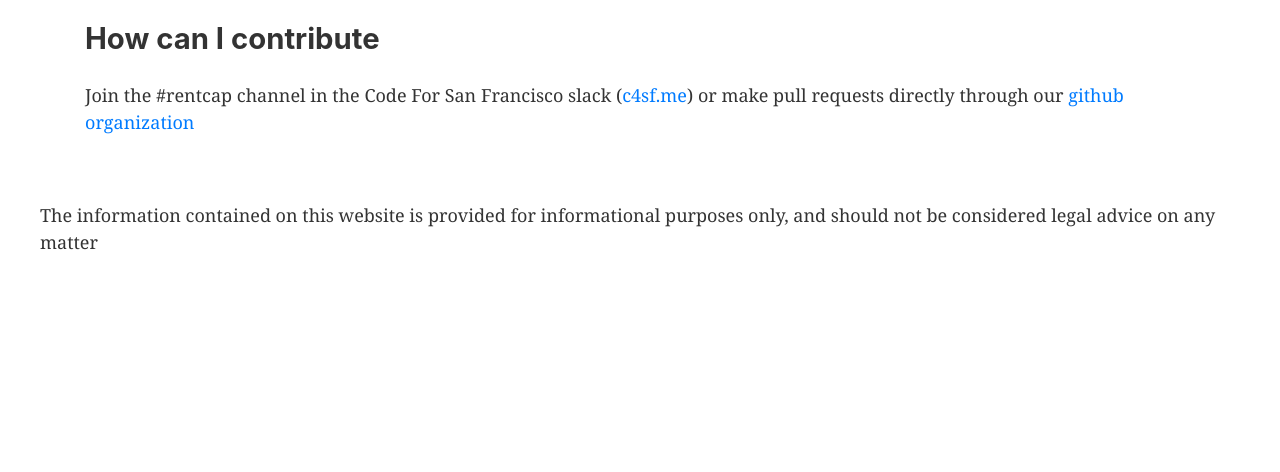
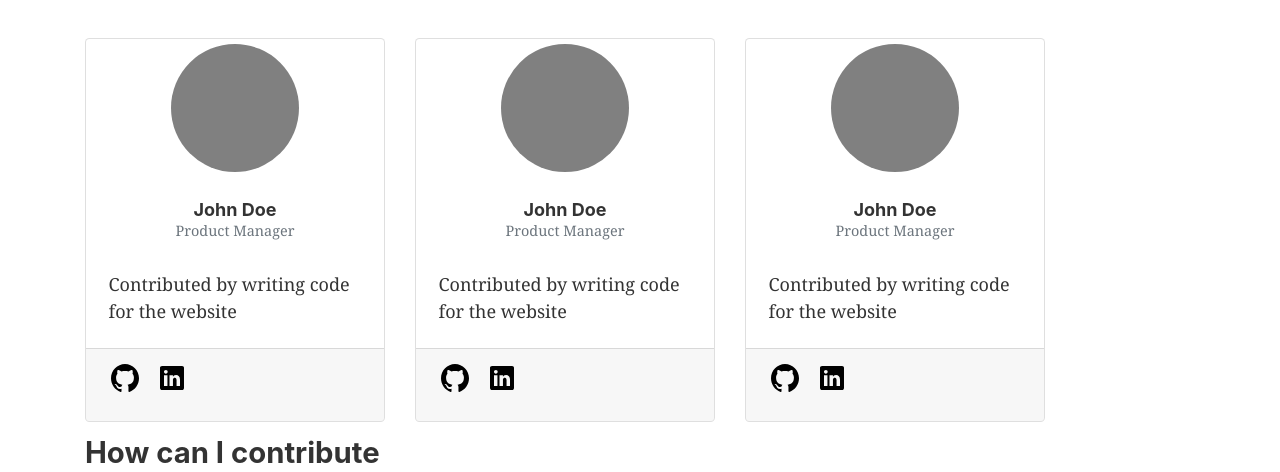
Before and after one commit to Rent-Cap/calculator, a Gatsby site: page /about in a window 1280 px wide. Shown: the part 345-817 px from the top of the page. Built offline with nearby package versions, Linux system fonts and the light colour scheme; Gatsby itself is replaced by a stand-in of ours.

Commit message:
Add attribution cards

```diff
--- /dev/null
+++ b/src/components/AttributionCard.js
@@ -0,0 +1,41 @@
+import React from 'react'
+import github from '../images/github.svg'
+import linkedin from '../images/linkedin.svg'
+
+const linkTypeToImage = {
+  'github': github,
+  'linkedin': linkedin
+}
+
+const AttributionCard = ({ name, photoUrl, title, description, links }) => {
+  const linkList = links.map(link => {
+    return (
+      <li key={link.href}>
+        <a href={link.href}><img src={linkTypeToImage[link.type]} /></a>
+      </li>
+    )
+  })
+  return (
+    <div className="contributor card">
+      <div class="portrait card-img-top"></div>
+      <div className="card-body">
+        <div className="contributor-header">
+          <h4 className="card-title">
+            {name}
+          </h4>
+          <small className="text-muted">{title}</small>
+        </div>
+        <p className="card-text">
+          {description}
+        </p>
+      </div>
+        <div className="card-footer">
+          <ul className="social-links">
+            {linkList}
+          </ul>
+        </div>
+    </div>
+  )
+}
+
+export default AttributionCard
--- a/src/components/layout.css
+++ b/src/components/layout.css
@@ -634,6 +634,44 @@ footer {
 nav {
   margin-bottom: 30px;
 }
+.contributor {
+  width: 300px;
+  margin: 15px;
+}
+.portrait {
+  border-radius: 100%;
+  width: 128px;
+  height: 128px;
+  background-color: grey;
+  margin: 5px auto;
+}
+.contributor > .card-body > .card-title {
+  text-align: center;
+}
+.contributor-header {
+  display: flex;
+  flex-direction: column;
+  align-items: center;
+  margin-bottom: 30px;
+}
+.contributor-header > .card-title {
+  margin: 0;
+}
+.contributor > .card-body > small {
+  text-align: center;
+}
+.social-links {
+  display: flex;
+  margin: 0;
+}
+.social-links > li {
+  margin-right: 15px;
+}
+.social-links > li > a > img {
+  width: 32px;
+  height: 32px;
+}
+
 @media only screen and (max-width: 600px) {
   html {
     font-size: 100%;
--- a/src/pages/about.js
+++ b/src/pages/about.js
@@ -1,6 +1,7 @@
 import React from 'react'
 import Layout from '../components/Layout'
 import SEO from "../components/Seo"
+import AttributionCard from '../components/AttributionCard'
 
 const About = () => (
   <Layout>
@@ -8,6 +9,26 @@ const About = () => (
     <h1>About</h1>
     <h2>Who built the site</h2>
     <p>This site was built by the Code For San Francisco Brigade and the Tech Equity Collaborative with legal help from Community Legal Services in East Palo Alto.</p>
+    <div className="row">
+      <AttributionCard
+        name="John Doe"
+        description="Contributed by writing code for the website"
+        title="Product Manager"
+        links={[{type: 'github', href: 'www.gh.com'}, {type: 'linkedin', href:"www.li.com"}]}
+      />
+      <AttributionCard
+        name="John Doe"
+        description="Contributed by writing code for the website"
+        title="Product Manager"
+        links={[{type: 'github', href: 'www.gh.com'}, {type: 'linkedin', href:"www.li.com"}]}
+      />
+      <AttributionCard
+        name="John Doe"
+        description="Contributed by writing code for the website"
+        title="Product Manager"
+        links={[{type: 'github', href: 'www.gh.com'}, {type: 'linkedin', href:"www.li.com"}]}
+      />
+    </div>
     <h2>How can I contribute</h2>
     <p>Join the #rentcap channel in the Code For San Francisco slack (<a href="http://c4sf.me">c4sf.me</a>) or make pull requests directly through our <a href="https://github.com/Rent-Cap/">github organization</a></p>
   </Layout>
--- a/src/pages/eligibility.js
+++ b/src/pages/eligibility.js
@@ -78,7 +78,11 @@ class Eligibility extends React.Component {
         </li>
       )))
       return (
-        <li className={`${question.active ? 'active ' : ''}question-item${question.focused ? ' focused' : ''}`} style={{order: question.order}} key={question.id}>
+        <li
+          className={`${question.active ? 'active ' : ''}question-item${question.focused ? ' focused' : ''}`}
+          style={{order: question.order}}
+          key={question.id}
+        >
           <div className="card">
           {!this.state.questions[0].focused &&
             <small className="back-button" onClick={() => { this.previousQuestion() }}>Previous Question</small>
```
Also changed, not shown: src/images/github.svg (added), src/images/linkedin.svg (added).
